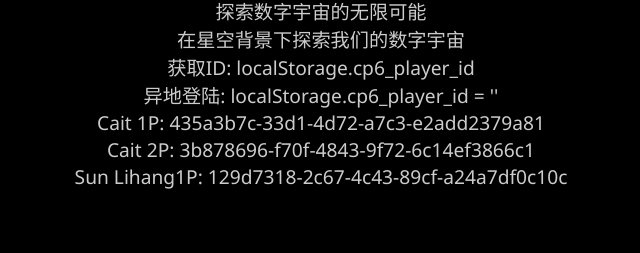
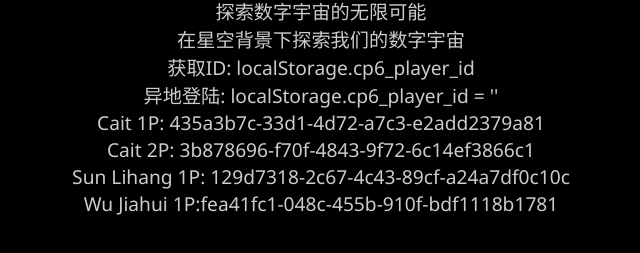
Before and after one commit to Pu-94/Cait_Studio, a plain HTML site: page Main_Branch/index.html in a window 1280 px wide. Shown: the part 125-378 px from the top of the page, without its empty margins (319-959 px from the left). Drawn offline with Linux system fonts and the light colour scheme.

Commit message:
Update index.html

```diff
--- a/Main_Branch/index.html
+++ b/Main_Branch/index.html
@@ -135,7 +135,8 @@
         <p>异地登陆:  localStorage.cp6_player_id = ''</p>
         <p>Cait             1P: 435a3b7c-33d1-4d72-a7c3-e2add2379a81</p>
         <p>Cait             2P:     3b878696-f70f-4843-9f72-6c14ef3866c1</p>
-        <p>Sun Lihang1P:    129d7318-2c67-4c43-89cf-a24a7df0c10c</p>
+        <p>Sun Lihang 1P:    129d7318-2c67-4c43-89cf-a24a7df0c10c</p>
+        <p>Wu Jiahui 1P:fea41fc1-048c-455b-910f-bdf1118b1781</p>
     </div>
 
     <!-- 按钮容器 -->
@@ -178,4 +179,5 @@
 
     </script>
 </body>
+
 </html>
```
